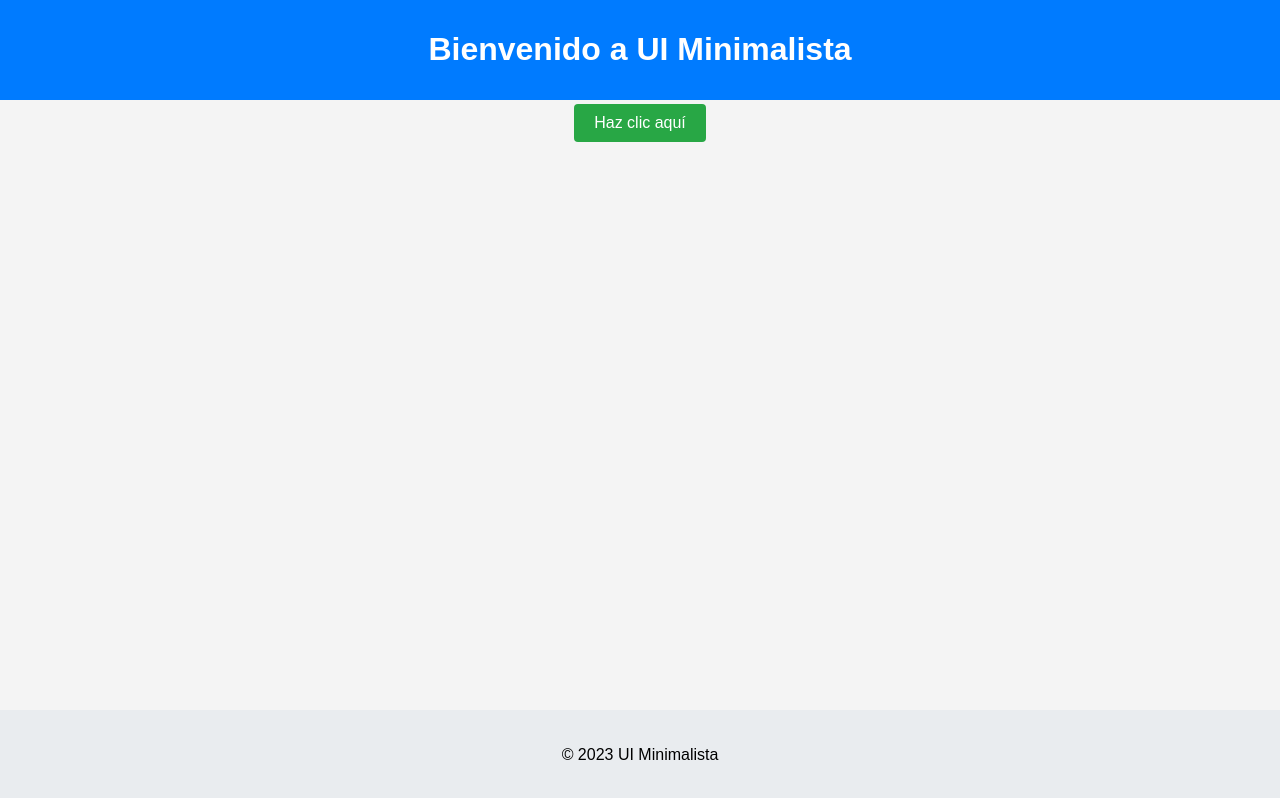
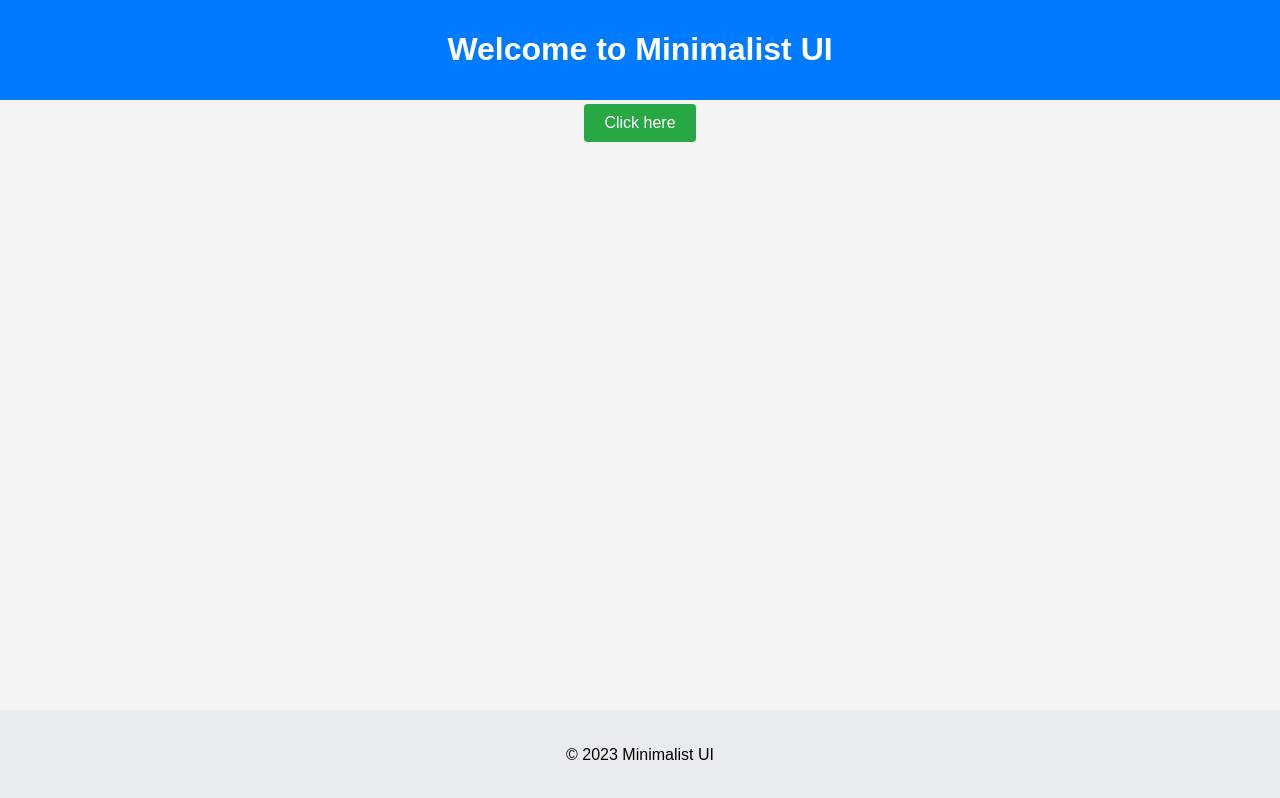
Before and after one commit to fladmorty1987/ui-minimalista, a plain HTML site: page index.html in a window 1280 px wide. Drawn offline with Linux system fonts and the light colour scheme.

Commit message:
Update button text to English for consistency

```diff
--- a/index.html
+++ b/index.html
@@ -8,13 +8,13 @@
 </head>
 <body>
     <header>
-        <h1>Bienvenido a UI Minimalista</h1>
+        <h1>Welcome to Minimalist UI</h1>
     </header>
     <main>
-        <button class="ui-minimalista-btn">Haz clic aquí</button>
+        <button class="ui-minimalista-btn">Click here</button>
     </main>
     <footer>
-        <p>&copy; 2023 UI Minimalista</p>
+        <p>&copy; 2023 Minimalist UI</p>
     </footer>
 </body>
 </html>
```
